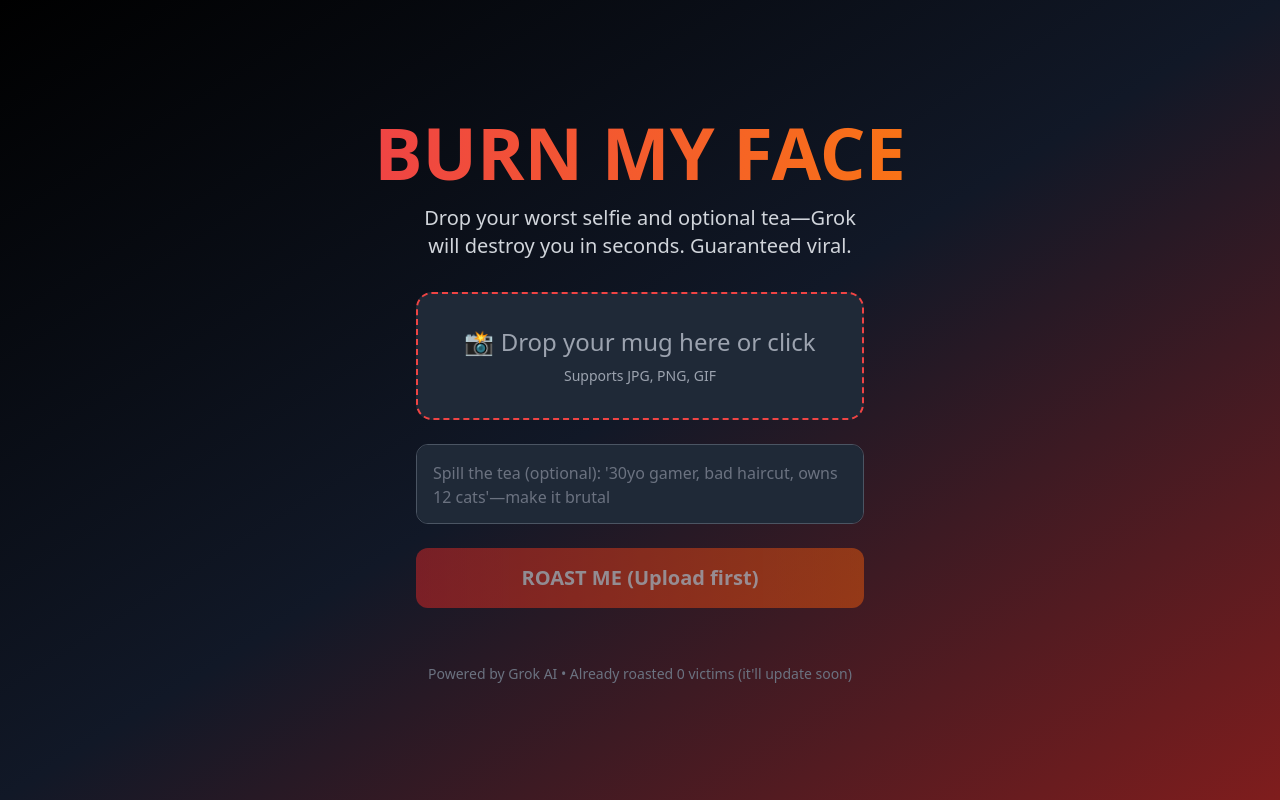
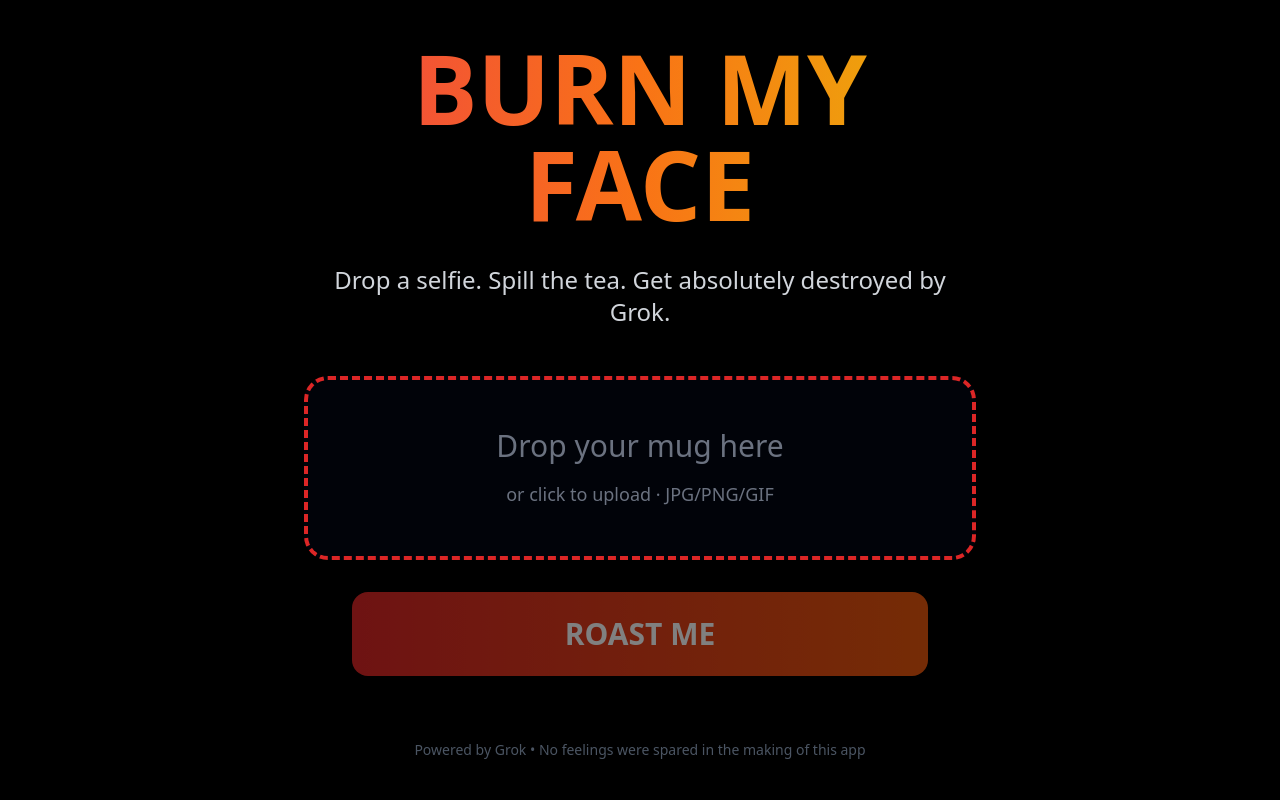
Before and after one commit to goldstargamingtv-droid/burnmyfacee, a Next.js app: page / in a window 1280 px wide. Built offline with nearby package versions, Linux system fonts and the light colour scheme.

Commit message:
Update page.tsx

```diff
--- a/app/page.tsx
+++ b/app/page.tsx
@@ -3,130 +3,114 @@
 import { useState } from 'react';
 
 export default function Home() {
-  const [selectedFile, setSelectedFile] = useState<File | null>(null);
   const [preview, setPreview] = useState<string | null>(null);
   const [facts, setFacts] = useState('');
   const [roast, setRoast] = useState('');
   const [loading, setLoading] = useState(false);
-  const [error, setError] = useState('');
 
-  const handleFileChange = (e: React.ChangeEvent<HTMLInputElement>) => {
-    const file = e.target.files?.[0];
+  const handleFile = (file: File) => {
     if (file && file.type.startsWith('image/')) {
-      setSelectedFile(file);
       const reader = new FileReader();
-      reader.onload = () => setPreview(reader.result as string);
+      reader.onloadend = () => setPreview(reader.result as string);
       reader.readAsDataURL(file);
-      setError('');
-    } else {
-      setError('Please upload a valid image file.');
     }
   };
 
-  const handleRoast = async () => {
-    if (!selectedFile) {
-      setError('Upload a photo first!');
-      return;
-    }
+  const roastMe = async () => {
+    if (!preview) return;
     setLoading(true);
-    setError('');
     setRoast('');
-
-    const formData = new FormData();
-    formData.append('image', selectedFile);
-    formData.append('facts', facts);
 
     try {
       const res = await fetch('/api/roast', {
         method: 'POST',
-        body: formData,
+        headers: { 'Content-Type': 'application/json' },
+        body: JSON.stringify({ image: preview, facts }),
       });
-      if (!res.ok) throw new Error('Roast failed—try again!');
+
       const data = await res.json();
-      setRoast(data.roast);
-    } catch (err) {
-      setError('Something went wrong—check your connection or try a different photo.');
+      setRoast(data.roast || 'Grok took one look and needed therapy.');
+    } catch (e) {
+      setRoast('API error — try again in a sec.');
     }
     setLoading(false);
   };
 
-  const shareRoast = () => {
-    if (navigator.share) {
-      navigator.share({ title: 'Get roasted!', text: roast, url: window.location.href });
-    } else {
-      navigator.clipboard.writeText(roast);
-      alert('Roast copied to clipboard—share away!');
-    }
-  };
+  return (
+    <main className="min-h-screen bg-black text-white flex flex-col items-center justify-center p-6">
+      <div className="max-w-2xl w-full text-center">
 
-  return (
-    <div className="min-h-screen bg-gradient-to-br from-black via-gray-900 to-red-900 text-white flex flex-col items-center justify-center p-4">
-      <h1 className="text-5xl md:text-7xl font-bold bg-gradient-to-r from-red-500 to-orange-500 bg-clip-text text-transparent mb-4 text-center">
+        {/* FIRE TITLE */}
+        <h1 className="text-6xl md:text-8xl font-black bg-gradient-to-r from-red-500 via-orange-500 to-yellow-500 bg-clip-text text-transparent mb-8">
           BURN MY FACE
         </h1>
-      <p className="text-lg md:text-xl mb-8 text-gray-300 text-center max-w-md">
-        Drop your worst selfie and optional tea—Grok will destroy you in seconds. Guaranteed viral.
+        <p className="text-xl md:text-2xl text-gray-300 mb-12">
+          Drop a selfie. Spill the tea. Get absolutely destroyed by Grok.
         </p>
 
-      {/* Drag & Drop Upload */}
+        {/* DRAG & DROP ZONE */}
         <div
-        className="border-2 border-dashed border-red-500 rounded-2xl p-8 mb-6 cursor-pointer hover:border-orange-500 transition-all w-full max-w-md text-center bg-gray-800 hover:bg-gray-700"
-        onClick={() => document.getElementById('fileInput')?.click()}
+          className="relative border-4 border-dashed border-red-600 rounded-3xl p-12 mb-8 cursor-pointer hover:border-orange-500 transition-all bg-gray-950/50 backdrop-blur"
           onDragOver={(e) => e.preventDefault()}
           onDrop={(e) => {
             e.preventDefault();
             const file = e.dataTransfer.files[0];
-          if (file?.type.startsWith('image/')) handleFileChange({ target: { files: [file] } } as any);
+            if (file) handleFile(file);
           }}
+          onClick={() => document.getElementById('file')?.click()}
         >
           {preview ? (
-          <img src={preview} alt="Preview" className="max-w-full max-h-64 rounded-xl mx-auto mb-2" />
+            <img src={preview} alt="Your face" className="mx-auto max-h-96 rounded-2xl shadow-2xl" />
           ) : (
-          <div className="text-gray-400">
-            <p className="text-2xl mb-2">📸 Drop your mug here or click</p>
-            <p className="text-sm">Supports JPG, PNG, GIF</p>
+            <div className="text-gray-500">
+              <p className="text-3xl mb-4">Drop your mug here</p>
+              <p className="text-lg">or click to upload · JPG/PNG/GIF</p>
             </div>
           )}
-        <input id="fileInput" type="file" accept="image/*" onChange={handleFileChange} className="hidden" />
+          <input
+            id="file"
+            type="file"
+            accept="image/*"
+            onChange={(e) => e.target.files?.[0] && handleFile(e.target.files[0])}
+            className="hidden"
+          />
         </div>
 
-      {error && <p className="text-red-400 mb-4 text-center">{error}</p>}
-
-      {/* Facts Textarea */}
+        {/* FACTS BOX
         <textarea
           value={facts}
           onChange={(e) => setFacts(e.target.value)}
-        placeholder="Spill the tea (optional): '30yo gamer, bad haircut, owns 12 cats'—make it brutal"
-        className="w-full max-w-md p-4 rounded-xl bg-gray-800 border border-gray-600 focus:border-red-500 focus:outline-none mb-6 resize-none h-20 text-white placeholder-gray-500"
-        maxLength={200}
+          placeholder="Optional ammo for Grok (e.g. '30, lives with mom, cries at Pixar movies')"
+          className="w-full max-w-xl p-5 rounded-2xl bg-gray-900 border border-gray-800 focus:border-red-600 focus:outline-none text-lg resize-none mb-8 placeholder-gray-600"
+          rows={3}
         />
 
-      {/* Roast Button */}
+        {/* ROAST BUTTON */}
         <button
-        onClick={handleRoast}
-        disabled={loading || !selectedFile}
-        className="w-full max-w-md py-4 px-6 text-xl font-bold rounded-xl bg-gradient-to-r from-red-600 to-orange-600 hover:from-red-700 hover:to-orange-700 disabled:opacity-50 disabled:cursor-not-allowed transform hover:scale-105 transition-all mb-6"
+          onClick={roastMe}
+          disabled={loading || !preview}
+          className="w-full max-w-xl py-6 text-3xl font-bold rounded-2xl bg-gradient-to-r from-red-600 to-orange-600 hover:from-red-700 hover:to-orange-700 disabled:opacity-50 transform hover:scale-105 transition-all shadow-2xl"
         >
-        {loading ? '🔥 Cooking your roast...' : `ROAST ME ${!selectedFile ? '(Upload first)' : ''}`}
+          {loading ? 'ROASTING...' : 'ROAST ME'}
         </button>
 
-      {/* Result */}
+        {/* RESULT */}
         {roast && (
-        <div className="w-full max-w-2xl bg-gray-800 rounded-2xl p-6 border border-red-800 mb-6">
-          <h3 className="text-2xl font-bold mb-4 text-orange-400">Your Destruction:</h3>
-          <p className="text-lg leading-relaxed whitespace-pre-wrap mb-4">{roast}</p>
+          <div className="mt-12 p-8 bg-gray-900/80 rounded-3xl border border-red-800 max-w-3xl">
+            <p className="text-2xl leading-relaxed whitespace-pre-wrap">{roast}</p>
             <button
-            onClick={shareRoast}
-            className="px-6 py-3 bg-blue-600 rounded-lg hover:bg-blue-700 transition"
+              onClick={() => navigator.clipboard.writeText(roast)}
+              className="mt-6 px-8 py-3 bg-blue-600 rounded-xl hover:bg-blue-700 transition"
             >
-            Share Roast on X/TikTok
+              Copy & Share This Roast
             </button>
           </div>
         )}
 
-      <p className="text-gray-500 text-sm mt-8 text-center">
-        Powered by Grok AI • Already roasted 0 victims (it'll update soon)
+        <p className="mt-16 text-gray-600 text-sm">
+          Powered by Grok • No feelings were spared in the making of this app
         </p>
       </div>
+    </main>
   );
 }
```
Lines whose indentation alone changed are shown as unchanged.
